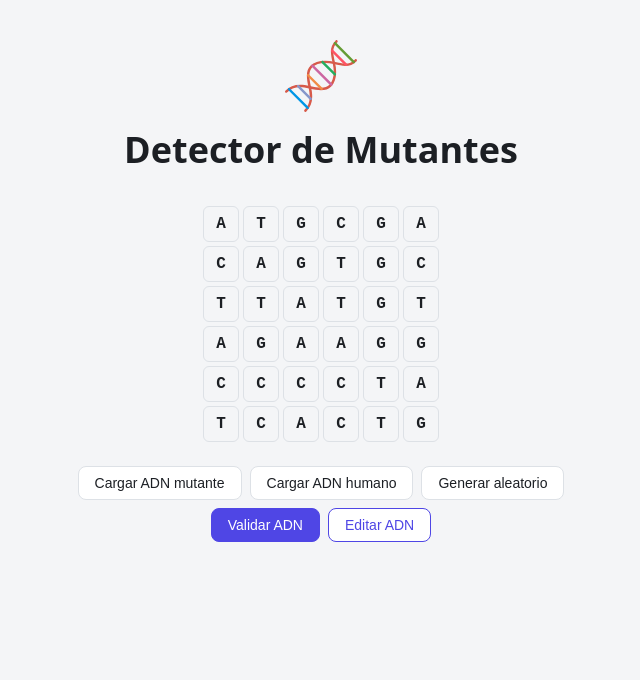
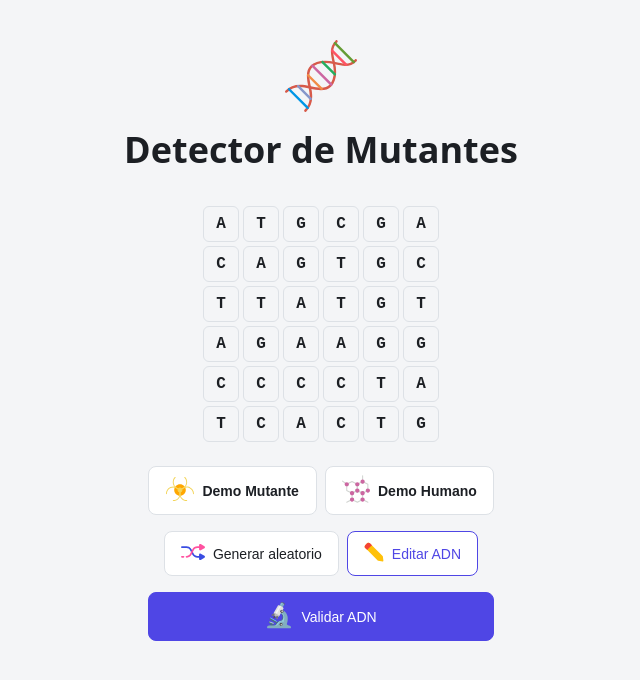
Before and after one commit to dejeloper/SETI_detector-mutantes, an Angular app: page / in a window 1280 px wide. Shown: the top 680 px of the page, without its empty margins (319-959 px from the left). Built offline with nearby package versions, Linux system fonts and the light colour scheme.

Commit message:
feat(buttons): add icons to buttons and reorganize layout into demo, secondary and primary groups

```diff
--- a/src/app/components/buttons/buttons.css
+++ b/src/app/components/buttons/buttons.css
@@ -1,4 +1,19 @@
 .buttons {
+  display: flex;
+  flex-direction: column;
+  align-items: center;
+  gap: 1rem;
+  width: 100%;
+}
+
+.buttons-demo {
+  display: grid;
+  grid-template-columns: 1fr 1fr;
+  gap: 0.5rem;
+  width: 100%;
+}
+
+.buttons-secondary {
   display: flex;
   flex-wrap: wrap;
   justify-content: center;
@@ -6,6 +21,9 @@
 }
 
 .btn {
+  display: inline-flex;
+  align-items: center;
+  gap: 0.5rem;
   padding: 0.5rem 1rem;
   border-radius: 8px;
   border: 1px solid var(--color-border);
@@ -26,13 +44,20 @@
   cursor: not-allowed;
 }
 
-.btn-primary {
+.btn-demo {
+  justify-content: center;
+  font-weight: 600;
+}
+
+.btn-full {
+  width: 100%;
+  justify-content: center;
   background: var(--color-primary);
   border-color: var(--color-primary);
   color: #ffffff;
 }
 
-.btn-primary:hover:not(:disabled) {
+.btn-full:hover:not(:disabled) {
   background: var(--color-primary-hover);
   border-color: var(--color-primary-hover);
 }
--- a/src/app/components/buttons/buttons.html
+++ b/src/app/components/buttons/buttons.html
@@ -1,7 +1,28 @@
 <div class="buttons">
-  <button type="button" class="btn" [disabled]="editing()" (click)="onLoadMutant()">Cargar ADN mutante</button>
-  <button type="button" class="btn" [disabled]="editing()" (click)="onLoadHuman()">Cargar ADN humano</button>
-  <button type="button" class="btn" [disabled]="editing()" (click)="onRandomize()">Generar aleatorio</button>
-  <button type="button" class="btn btn-primary" [disabled]="editing()" (click)="onValidate()">Validar ADN</button>
-  <button type="button" class="btn btn-accent" (click)="onEdit()">{{ editing() ? 'Guardar' : 'Editar ADN' }}</button>
+  <div class="buttons-demo">
+    <button type="button" class="btn btn-demo" [disabled]="editing()" (click)="onLoadMutant()">
+      <app-mutant-icon size="28px" />
+      Demo Mutante
+    </button>
+    <button type="button" class="btn btn-demo" [disabled]="editing()" (click)="onLoadHuman()">
+      <app-human-icon size="28px" />
+      Demo Humano
+    </button>
+  </div>
+
+  <div class="buttons-secondary">
+    <button type="button" class="btn" [disabled]="editing()" (click)="onRandomize()">
+      <app-shuffle-icon size="24px" />
+      Generar aleatorio
+    </button>
+    <button type="button" class="btn btn-accent" (click)="onEdit()">
+      <app-pencil-icon size="20px" />
+      {{ editing() ? 'Guardar' : 'Editar ADN' }}
+    </button>
+  </div>
+
+  <button type="button" class="btn btn-full" [disabled]="editing()" (click)="onValidate()">
+    <app-microscope-icon size="28px" />
+    Validar ADN
+  </button>
 </div>
--- a/src/app/components/buttons/buttons.ts
+++ b/src/app/components/buttons/buttons.ts
@@ -1,7 +1,13 @@
 import {Component, input, output} from '@angular/core';
+import {MutantIcon} from '@app/components/icons/mutant-icon/mutant-icon';
+import {HumanIcon} from '@app/components/icons/human-icon/human-icon';
+import {MicroscopeIcon} from '@app/components/icons/microscope-icon/microscope-icon';
+import {ShuffleIcon} from '@app/components/icons/shuffle-icon/shuffle-icon';
+import {PencilIcon} from '@app/components/icons/pencil-icon/pencil-icon';
 
 @Component({
   selector: 'app-buttons',
+  imports: [MutantIcon, HumanIcon, MicroscopeIcon, ShuffleIcon, PencilIcon],
   templateUrl: './buttons.html',
   styleUrl: './buttons.css'
 })
```
